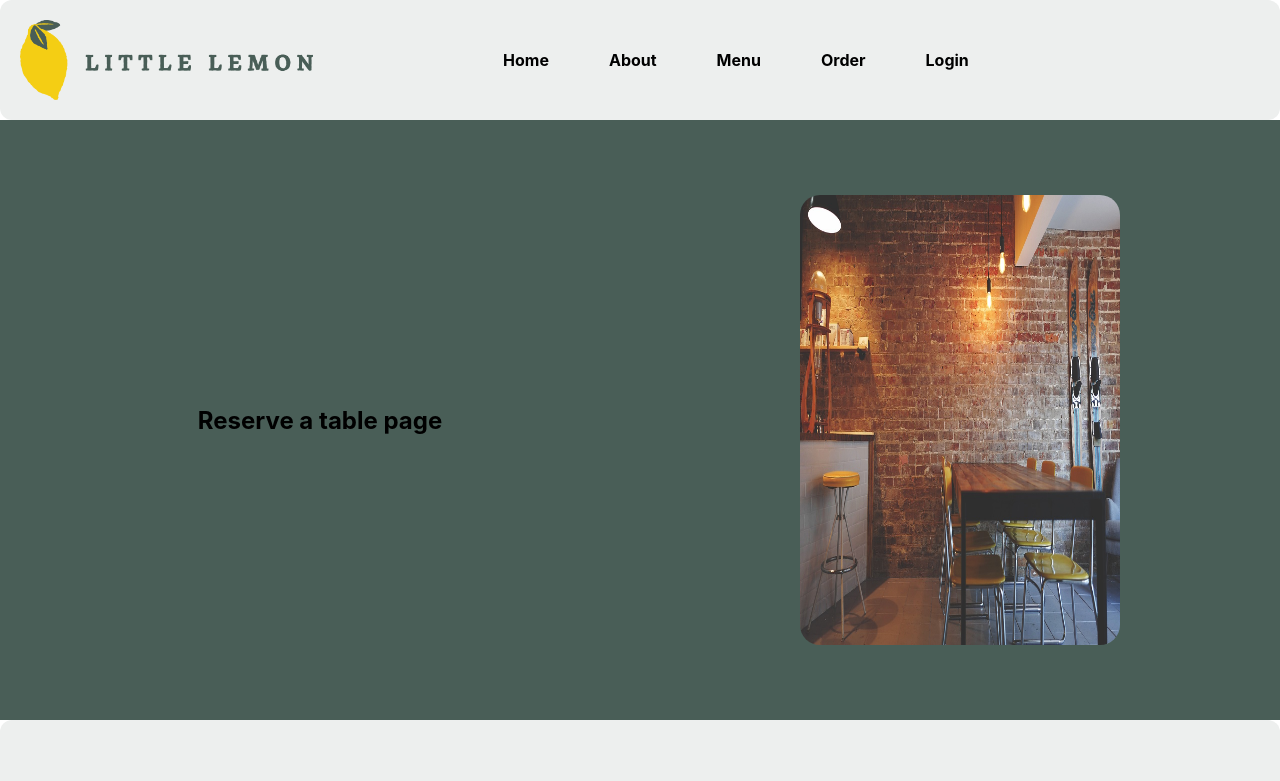
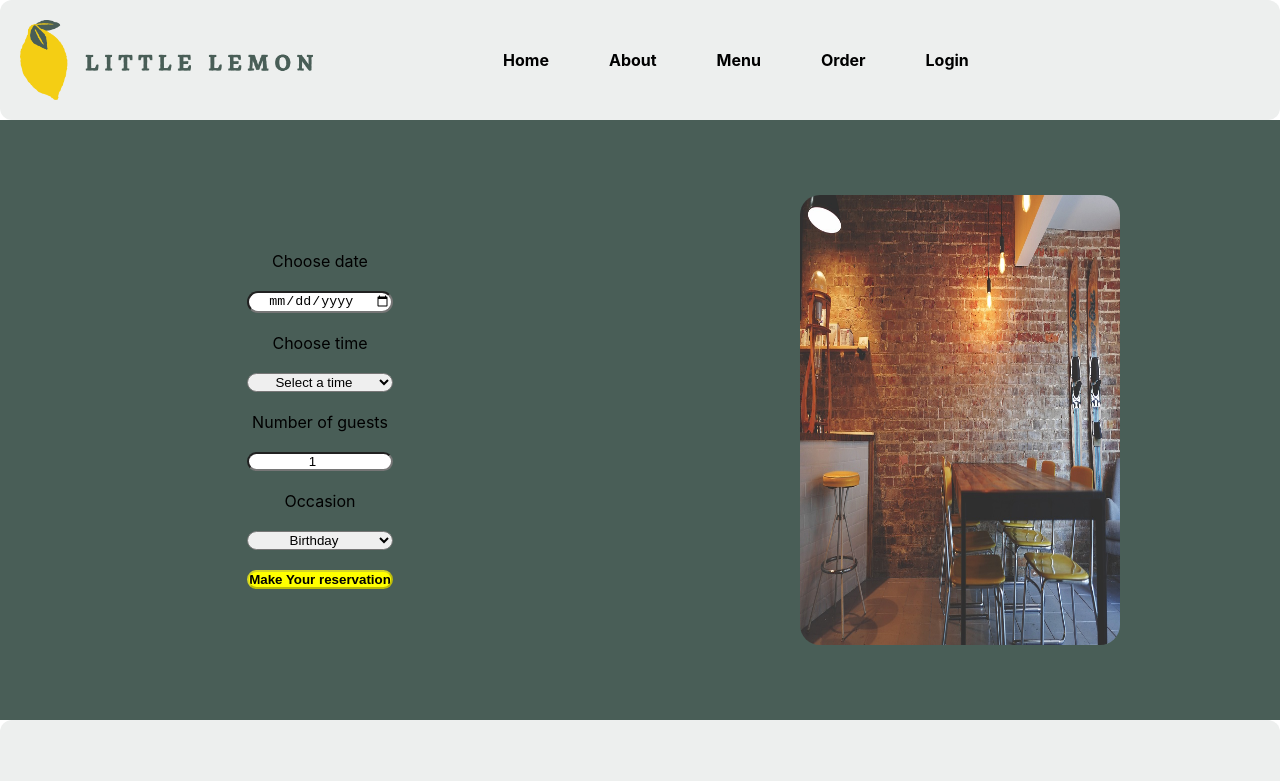
Before and after one commit to Prospi93/LittleLemonProject, a React (Create React App) app: page / in a window 1280 px wide. Shown: the top 781 px of the page. Built offline with nearby package versions, Linux system fonts and the light colour scheme.

Commit message:
Reservation table logic added

```diff
--- a/src/App.css
+++ b/src/App.css
@@ -61,7 +61,7 @@
     display: grid;
     grid-template-columns: 1fr 1fr 1fr;
     background-color: #EDEFEE;
-    height: 10vh;
+    height: 40vh;
     border-radius: 12px;
     text-align: center;
   }
--- /dev/null
+++ b/src/BookingForm.js
@@ -0,0 +1,64 @@
+import React, { useState } from 'react';
+
+export default function BookingForm(props) {
+    const { availableTimes, dispatchAvailableTimes, updateTimes } = props;
+
+    const stile = { display: "grid", maxWidth: "200px", gap: "20px" }
+    const stileInput = { borderRadius: "15px", textAlign: "center" }
+    const stileBottone = { borderRadius: "15px", backgroundColor: "yellow", color: "black", fontWeight: "bold" }
+
+    const [date, setDate] = useState("");
+    const [resTime, setResTime] = useState("");
+    const [guest, setGuest] = useState(1);
+    const [occasion, setOccasion] = useState("Birthday");
+
+    const isSubmitDisabled = () => {
+        return date === "" || resTime === "";
+    }
+
+    const clearForm = () => {
+        setDate("");
+        setResTime("");
+        setGuest("");
+        setOccasion("");
+    }
+
+    const handleDateChange = (e) => {
+        const selectedDate = e.target.value;
+        setDate(selectedDate);
+        const updatedTimes = updateTimes(selectedDate);
+        dispatchAvailableTimes({ type: 'UPDATE_TIMES', payload: { availableTimes: updatedTimes } });
+    }
+
+    const handleSubmit = (e) => {
+        e.preventDefault();
+        if (isSubmitDisabled()) {
+            alert("Please choose a date!");
+        } else {
+            alert("Table reserved successfully!");
+            clearForm();
+        }
+    }
+
+    return (
+        <form onSubmit={handleSubmit} style={stile}>
+            <label htmlFor="res-date">Choose date</label>
+            <input style={stileInput} type="date" id="res-date" value={date} onChange={handleDateChange}></input>
+            <label htmlFor="res-time">Choose time</label>
+            <select style={stileInput} id="res-time" value={resTime} onChange={(e) => { setResTime(e.target.value) }}>
+                <option value="">Select a time</option>
+                {availableTimes.map((time) => (
+                    <option key={time} value={time}>{time}</option>
+                ))}
+            </select>
+            <label htmlFor="guests">Number of guests</label>
+            <input style={stileInput} type="number" placeholder="1" min="1" max="10" id="guests" value={guest} onChange={(e) => { setGuest(e.target.value) }}></input>
+            <label htmlFor="occasion">Occasion</label>
+            <select style={stileInput} id="occasion" value={occasion} onChange={(e) => { setOccasion(e.target.value) }}>
+                <option>Birthday</option>
+                <option>Anniversary</option>
+            </select>
+            <input style={stileBottone} type="submit" value="Make Your reservation" disabled={isSubmitDisabled()}></input>
+        </form>
+    )
+}
--- a/src/Main.js
+++ b/src/Main.js
@@ -1,10 +1,46 @@
 import Tavolo from './assets/Tavolo.jpg';
+import BookingForm from './BookingForm';
+import React, {useReducer} from 'react';
 
 export default function Main() {
+    const initializeTimes = () => {
+        return [
+            "17:00",
+            "18:00",
+            "19:00",
+            "20:00",
+            "21:00",
+            "22:00",
+        ];
+    };
+
+    const availableTimesReducer = (state, action) => {
+        switch (action.type) {
+            case 'UPDATE_TIMES':
+                return action.payload.availableTimes;
+            default:
+                return state;
+        }
+    }
+
+    const [availableTimes, dispatchAvailableTimes] = useReducer(availableTimesReducer, initializeTimes());
+
+    const updateTimes = (selectedDate) => {
+        if (selectedDate < "2023-07-16") {
+            return [
+                "18:00",
+                "20:00",
+                "21:00",
+            ]
+        } else {
+            return initializeTimes();
+        }
+    }
+
     return (
         <main>
             <div className="containerMain">
-                <h2>Reserve a table page</h2>
+                <BookingForm availableTimes={availableTimes} dispatchAvailableTimes={dispatchAvailableTimes} updateTimes={updateTimes} />
                 <img src={Tavolo} alt="Little Lemon table"></img>
             </div>
         </main>
```
